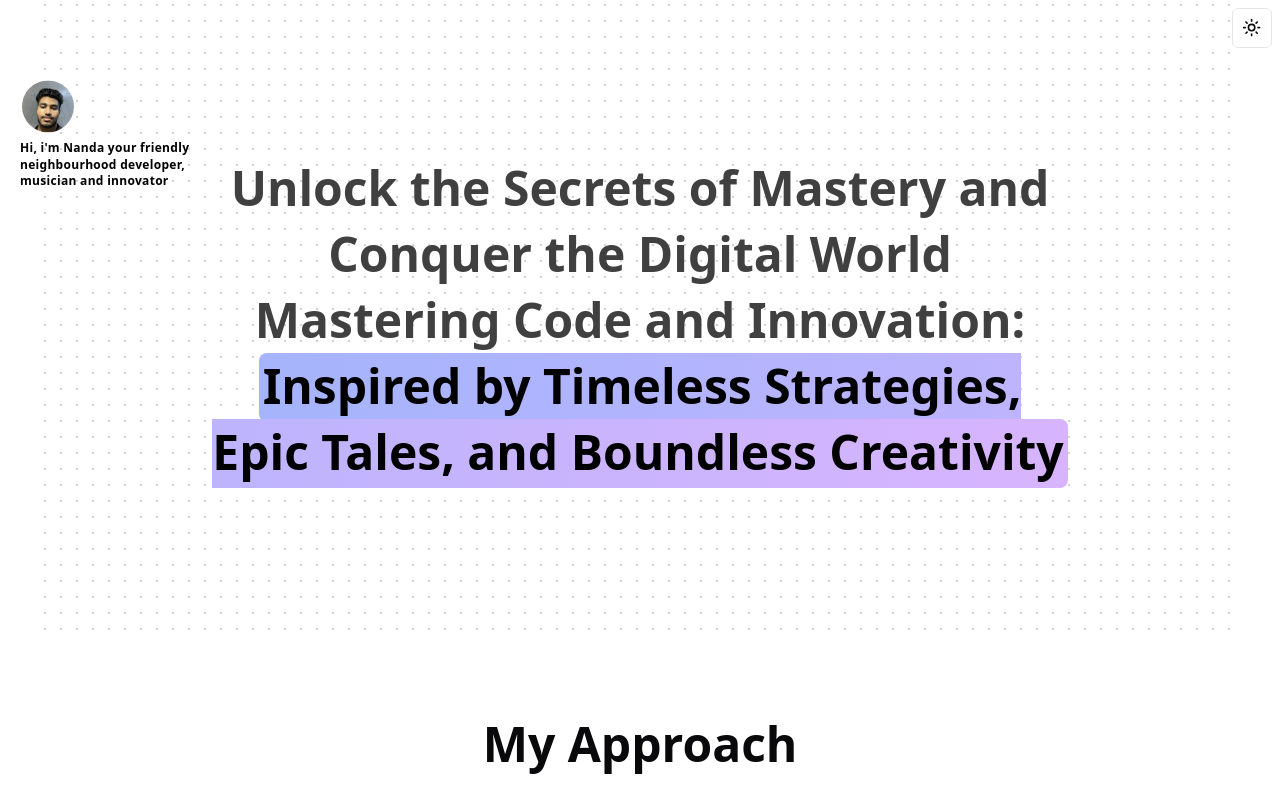
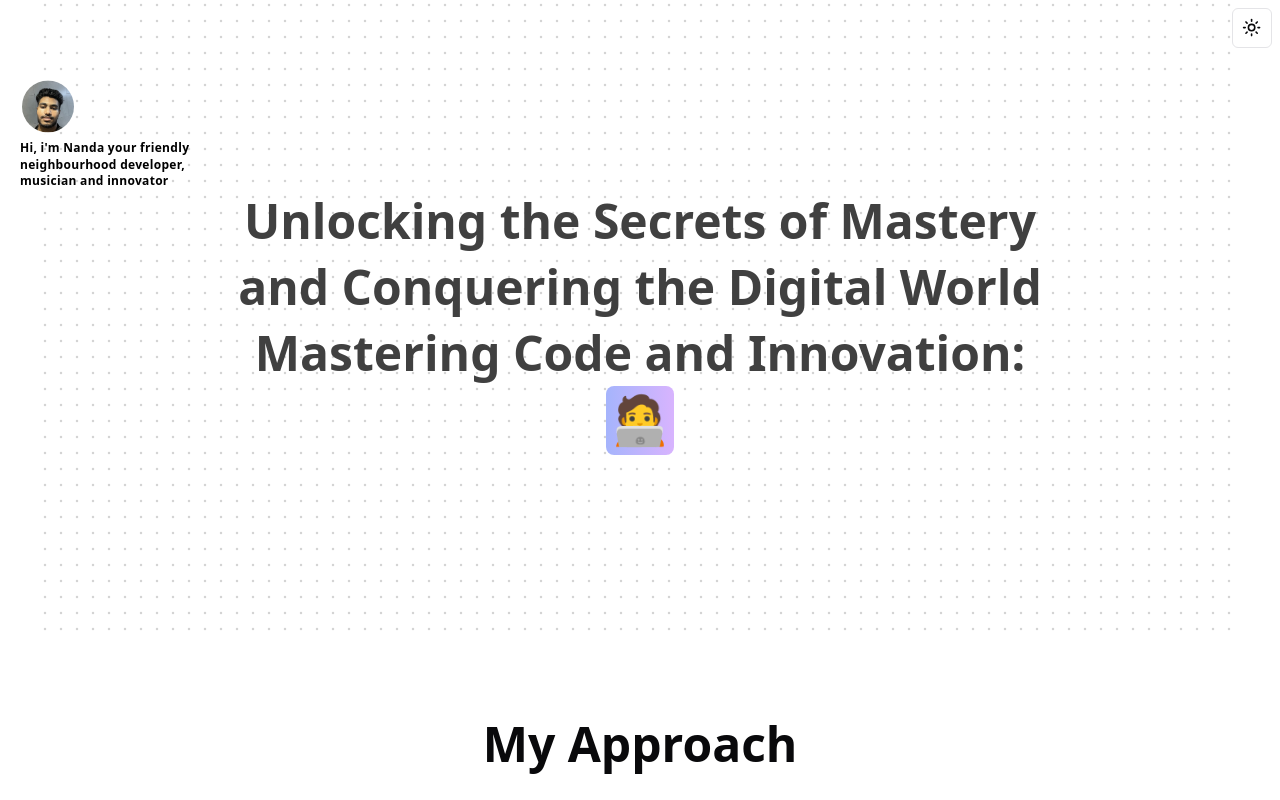
Before and after one commit to DarkmodeWorking/portfolio-lol, a Next.js app: page / in a window 1280 px wide. Shown: the top 800 px of the page. Built offline with nearby package versions, Linux system fonts and the light colour scheme.

Commit message:
changed hero highlight msg

```diff
--- a/components/Hero.tsx
+++ b/components/Hero.tsx
@@ -10,10 +10,6 @@ const Hero = () => {
           <BackgroundDemo/>
           <CanvasRevealEffectDemo/>
         <StickyScrollRevealDemo/>
-        {/* <div className="hidden sm:block">
-       <AnimatedTooltipPreview/>
-       <TextGenerateEffectDemo/>
-       </div> */}
       </>
 
 
--- a/components/HeroHighlightDemo.tsx
+++ b/components/HeroHighlightDemo.tsx
@@ -20,11 +20,11 @@ export function HeroHighlightDemo() {
         }}
         className="text-2xl px-4 md:text-4xl lg:text-5xl font-bold text-neutral-700 dark:text-white max-w-4xl leading-relaxed lg:leading-snug text-center mx-auto "
       >
-    Unlock the Secrets of Mastery and Conquer the Digital World
+    Unlocking the Secrets of Mastery and Conquering the Digital World
     Mastering Code and Innovation: <br />
         {" "}
         <Highlight className="text-black dark:text-white">
-        Inspired by Timeless Strategies, Epic Tales, and Boundless Creativity
+        🧑‍💻
         </Highlight>
       </motion.h1>
     </HeroHighlight>
```
